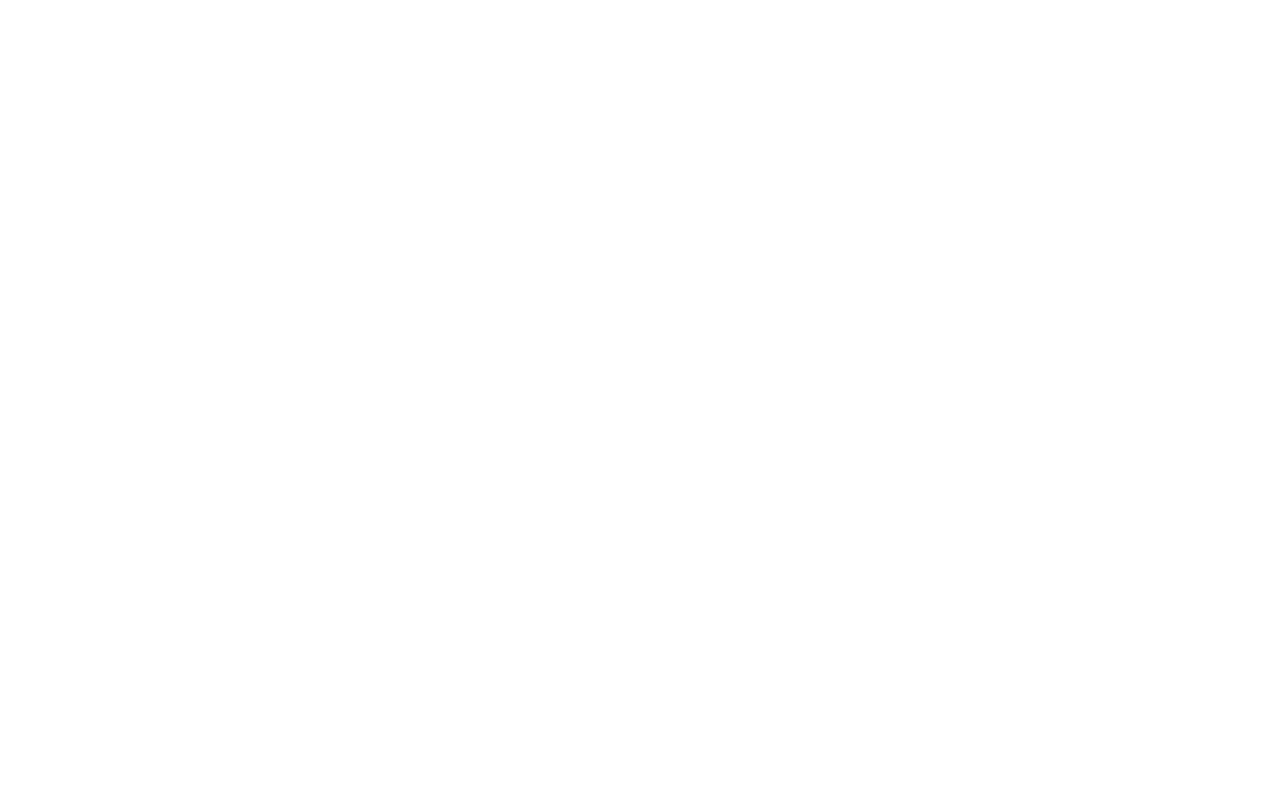
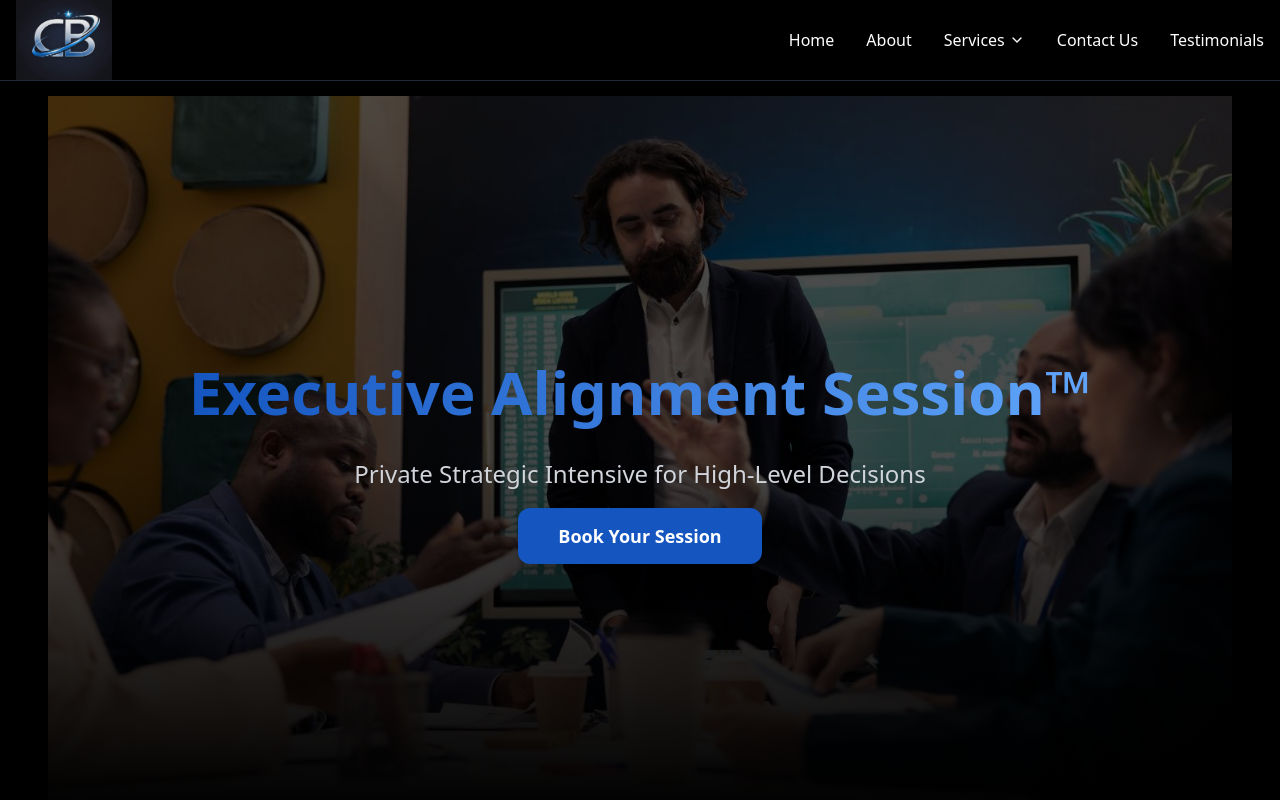
Before and after one commit to MHaris03/clarity-blue-print, a React (Vite) app: page /executive-alignment in a window 1280 px wide. Before the commit this address had no page. Shown: the top 800 px of the page. Built offline with nearby package versions, Linux system fonts and the light colour scheme.

Commit message:
add site map

```diff
--- a/index.html
+++ b/index.html
@@ -9,9 +9,10 @@
   <link rel="icon" type="image/svg+xml" href="/favicon.svg" />
   <link rel="shortcut icon" href="/favicon.ico" />
   <link rel="apple-touch-icon" sizes="180x180" href="/apple-touch-icon.png" />
-  <meta name="apple-mobile-web-app-title" content="Clarity Blue Print" />
   <link rel="manifest" href="/site.webmanifest" />
 
+  <meta name="apple-mobile-web-app-title" content="Clarity Blue Print" />
+  <meta name="google-site-verification" content="5ihHDKJ8EUa0nlatTq9aKvuJFFtnJhyizfw9dY3FC3U" />
   <meta name="viewport" content="width=device-width, initial-scale=1.0" />
   <title>Clarity Blue Print</title>
 </head>
--- a/src/App.jsx
+++ b/src/App.jsx
@@ -19,9 +19,9 @@ function App() {
         <Route path="/" element={<Layout />}>
           <Route index element={<Home />} />
           <Route path="relational-architecture" element={<RelationalArchitecturePage />} />
-          <Route path="professional-aligement" element={<ProfessionalAlignment />} />
+          <Route path="professional-alignment" element={<ProfessionalAlignment />} />
           <Route path="clarity-ai" element={<ClarityAI />} />
-          <Route path="executive-aligement" element={<Executive />} />
+          <Route path="executive-alignment" element={<Executive />} />
           <Route path="operating-system" element={<OperatingSyatem />} />
           <Route path="about-us" element={<AboutPage />} />
           <Route path="contact-us" element={<ContactPage />} />
--- a/src/Page/CtaButton.jsx
+++ b/src/Page/CtaButton.jsx
@@ -25,7 +25,7 @@ const CtaButton = () => {
 
                 <div className="flex flex-col sm:flex-row gap-4 sm:gap-6 justify-center">
                     <Link
-                        to="/services"
+                        to="/booking"
                         className="px-10 sm:px-14 py-3 sm:py-5 bg-[#1455c0] hover:bg-blue-700 text-white font-semibold rounded-xl transition-all duration-300 shadow-lg hover:shadow-[#1455c0]/40 text-base sm:text-lg md:text-xl"
                     >
                         Book Free Clarity Call
--- a/src/Page/Services/ClarityAi.jsx
+++ b/src/Page/Services/ClarityAi.jsx
@@ -30,7 +30,7 @@ const ClarityAI = () => {
                     </p>
 
                     <Link
-                        to="/services"
+                        to="/booking"
                         className="px-10 py-4 bg-[#1455c0] hover:bg-blue-600 rounded-xl text-lg font-semibold shadow-xl hover:shadow-[#1455c0]/50 transition"
                     >
                         Book Your Session
@@ -153,7 +153,7 @@ const ClarityAI = () => {
                     </h2>
 
                     <Link
-                        to="/services"
+                        to="/booking"
                         className="inline-block mt-6 px-16 py-5 bg-[#1455c0] text-white font-semibold rounded-2xl hover:bg-blue-600 transition-all shadow-2xl hover:shadow-[#1455c0]/50 text-xl"
                     >
                         Book Your Clarity AI Session
--- a/src/Page/Services/Executive.jsx
+++ b/src/Page/Services/Executive.jsx
@@ -22,7 +22,7 @@ const Executive = () => {
                     transition={{ duration: 0.8 }}
                     className="relative z-10 px-6"
                 >
-                    <h1 className="text-5xl md:text-6xl font-bold bg-gradient-to-r from-[#1455c0] to-blue-400 bg-clip-text text-transparent mb-6">
+                    <h1 className="text-5xl md:text-6xl font-bold leading-[1.2] pb-3 bg-gradient-to-r from-[#1455c0] to-blue-400 bg-clip-text text-transparent mb-6">
                         Executive Alignment Session™
                     </h1>
                     <p className="text-lg md:text-2xl text-gray-300 max-w-3xl mx-auto mb-8">
@@ -30,7 +30,7 @@ const Executive = () => {
                     </p>
 
                     <Link
-                        to="/services"
+                        to="/booking"
                         className="px-10 py-4 bg-[#1455c0] hover:bg-blue-600 rounded-xl text-lg font-semibold shadow-xl hover:shadow-[#1455c0]/50 transition"
                     >
                         Book Your Session
@@ -190,7 +190,7 @@ const Executive = () => {
                     </h2>
 
                     <Link
-                        to="/services"
+                        to="/booking"
                         className="inline-block mt-6 px-16 py-5 bg-[#1455c0] text-white font-semibold rounded-2xl hover:bg-blue-600 transition-all shadow-2xl hover:shadow-[#1455c0]/50 text-xl"
                     >
                         Book Your Clarity AI Session
--- a/src/Page/Services/OperatingSyatem.jsx
+++ b/src/Page/Services/OperatingSyatem.jsx
@@ -30,7 +30,7 @@ const OperatingSyatem = () => {
                     </p>
 
                     <Link
-                        to="/services"
+                        to="/booking"
                         className="px-10 py-4 bg-[#1455c0] hover:bg-blue-600 rounded-xl text-lg font-semibold shadow-xl hover:shadow-[#1455c0]/50 transition"
                     >
                         Begin Your Clarity Process
@@ -169,7 +169,7 @@ const OperatingSyatem = () => {
                     </h2>
 
                     <Link
-                        to="/services"
+                        to="/booking"
                         className="inline-block mt-6 px-16 py-5 bg-[#1455c0] text-white font-semibold rounded-2xl hover:bg-blue-600 transition-all shadow-2xl hover:shadow-[#1455c0]/50 text-xl"
                     >
                         Start Your Clarity Operating System™
--- a/src/Page/Services/ProfessionalAlignment.jsx
+++ b/src/Page/Services/ProfessionalAlignment.jsx
@@ -30,7 +30,7 @@ const ProfessionalAlignment = () => {
                     </p>
 
                     <Link
-                        to="/services"
+                        to="/booking"
                         className="px-10 py-4 bg-[#1455c0] hover:bg-blue-600 rounded-xl text-lg font-semibold shadow-xl hover:shadow-[#1455c0]/50 transition"
                     >
                         Book Your Session
@@ -159,7 +159,7 @@ const ProfessionalAlignment = () => {
                     </h2>
 
                     <Link
-                        to="/services"
+                        to="/booking"
                         className="inline-block mt-6 px-16 py-5 bg-[#1455c0] text-white font-semibold rounded-2xl hover:bg-blue-600 transition-all shadow-2xl hover:shadow-[#1455c0]/50 text-xl"
                     >
                         Book Your Professional Alignment Session
--- a/src/Page/Services/RelationalArchitecture.jsx
+++ b/src/Page/Services/RelationalArchitecture.jsx
@@ -30,7 +30,7 @@ const RelationalArchitecturePage = () => {
           </p>
 
           <Link
-            to="/services"
+            to="/booking"
             className="px-10 py-4 bg-[#1455c0] hover:bg-blue-600 rounded-xl text-lg font-semibold shadow-xl hover:shadow-[#1455c0]/50 transition"
           >
             Book Your Session
@@ -157,7 +157,7 @@ const RelationalArchitecturePage = () => {
           </h2>
 
           <Link
-            to="/services"
+            to="/booking"
             className="inline-block mt-6 px-16 py-5 bg-[#1455c0] text-white font-semibold rounded-2xl hover:bg-blue-600 transition-all shadow-2xl hover:shadow-[#1455c0]/50 text-xl"
           >
             Book Your Relational Architecture Session
--- a/src/components/Footer.jsx
+++ b/src/components/Footer.jsx
@@ -4,10 +4,10 @@ import { Linkedin, Instagram, Twitter } from "lucide-react";
 export default function Footer() {
   const services = [
     { name: "Clarity Operating System™", path: "/operating-system" },
-    { name: "Executive Alignment Session™", path: "/executive-aligement" },
+    { name: "Executive Alignment Session™", path: "/executive-alignment" },
     { name: "Relational Architecture™", path: "/relational-architecture" },
     { name: "Clarity AI Session", path: "/clarity-ai" },
-    { name: "Professional Alignment System™", path: "/professional-aligement" },
+    { name: "Professional Alignment System™", path: "/professional-alignment" },
   ];
 
   return (
@@ -34,7 +34,7 @@ export default function Footer() {
             <ul className="space-y-2 text-md">
               <li><NavLink to="/" className={({ isActive }) => isActive ? "text-blue-500 font-semibold" : ""}>Home</NavLink></li>
               <li><NavLink to="/about-us" className={({ isActive }) => isActive ? "text-blue-500 font-semibold" : ""}>About Clarity</NavLink></li>
-              {/* <li><NavLink to="/services" className={({ isActive }) => isActive ? "text-blue-500 font-semibold" : ""}>The Work</NavLink></li> */}
+              {/* <li><NavLink to="/booking" className={({ isActive }) => isActive ? "text-blue-500 font-semibold" : ""}>The Work</NavLink></li> */}
               <li><NavLink to="/contact-us" className={({ isActive }) => isActive ? "text-blue-500 font-semibold" : ""}>Contact</NavLink></li>
             </ul>
           </div>
--- a/src/components/Hero.jsx
+++ b/src/components/Hero.jsx
@@ -50,7 +50,7 @@ export default function Hero() {
         <div className="flex flex-col sm:flex-row gap-4 justify-center">
 
           <Link
-            to="/services"
+            to="/booking"
             className="group px-8 py-4 bg-blue-600 hover:bg-blue-700 rounded-xl font-semibold transition-all duration-300 flex items-center justify-center gap-2 shadow-lg hover:shadow-blue-500/30"
           >
             Book Your Free Clarity Call
--- a/src/components/Navbar.jsx
+++ b/src/components/Navbar.jsx
@@ -9,18 +9,18 @@ export default function Navbar() {
   // Services data for desktop only
   const services = [
     { name: "Clarity Operating System", path: "/operating-system", description: "Personal decision & energy blueprint", icon: <Cpu size={20} className="text-[#1455c0]" /> },
-    { name: "Executive Alignment Session", path: "/executive-aligement", description: "Strategic clarity under pressure", icon: <Activity size={20} className="text-[#1455c0]" /> },
+    { name: "Executive Alignment Session", path: "/executive-alignment", description: "Strategic clarity under pressure", icon: <Activity size={20} className="text-[#1455c0]" /> },
     { name: "Relational Architecture", path: "/relational-architecture", description: "Communication & partnership alignment", icon: <Users size={20} className="text-[#1455c0]" /> },
     { name: "Clarity AI Session", path: "/clarity-ai", description: "Guided clarity through structured analysis", icon: <Layers size={20} className="text-[#1455c0]" /> },
-    { name: "Professional Alignment System", path: "/professional-aligement", description: "Career & income architecture", icon: <Activity size={20} className="text-[#1455c0]" /> },
+    { name: "Professional Alignment System", path: "/professional-alignment", description: "Career & income architecture", icon: <Activity size={20} className="text-[#1455c0]" /> },
   ];
 
   const mobileServices = [
     { name: "Clarity Operating System", path: "/operating-system" },
-    { name: "Executive Alignment Session", path: "/executive-aligement" },
+    { name: "Executive Alignment Session", path: "/executive-alignment" },
     { name: "Relational Architecture", path: "/relational-architecture" },
     { name: "Clarity AI Session", path: "/clarity-ai" },
-    { name: "Professional Alignment System", path: "/professional-aligement" },
+    { name: "Professional Alignment System", path: "/professional-alignment" },
   ];
 
   return (
```
Also changed, not shown: public/robots.txt (added), 1 other file (tests, documents, lock files or other folders).
